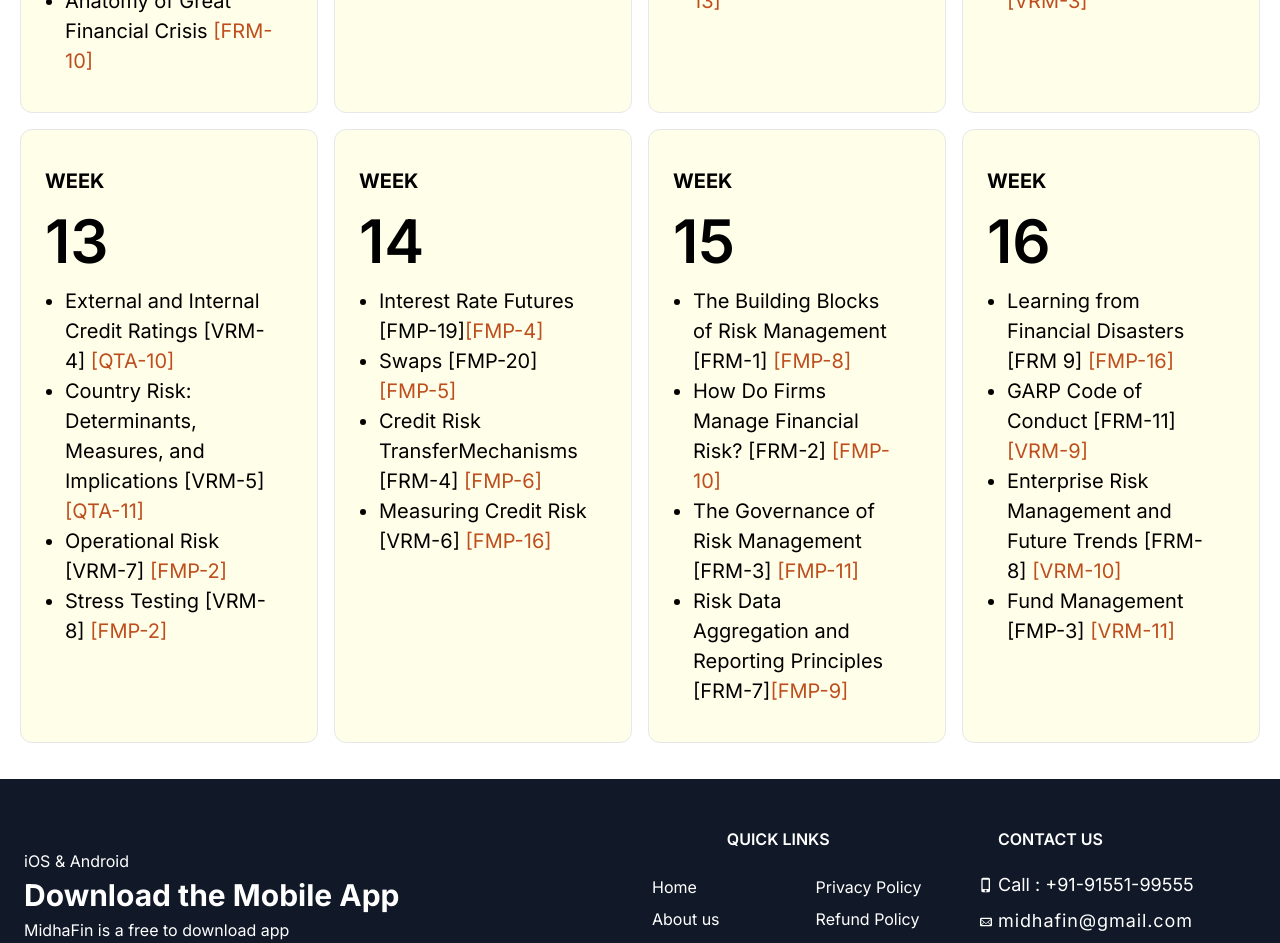
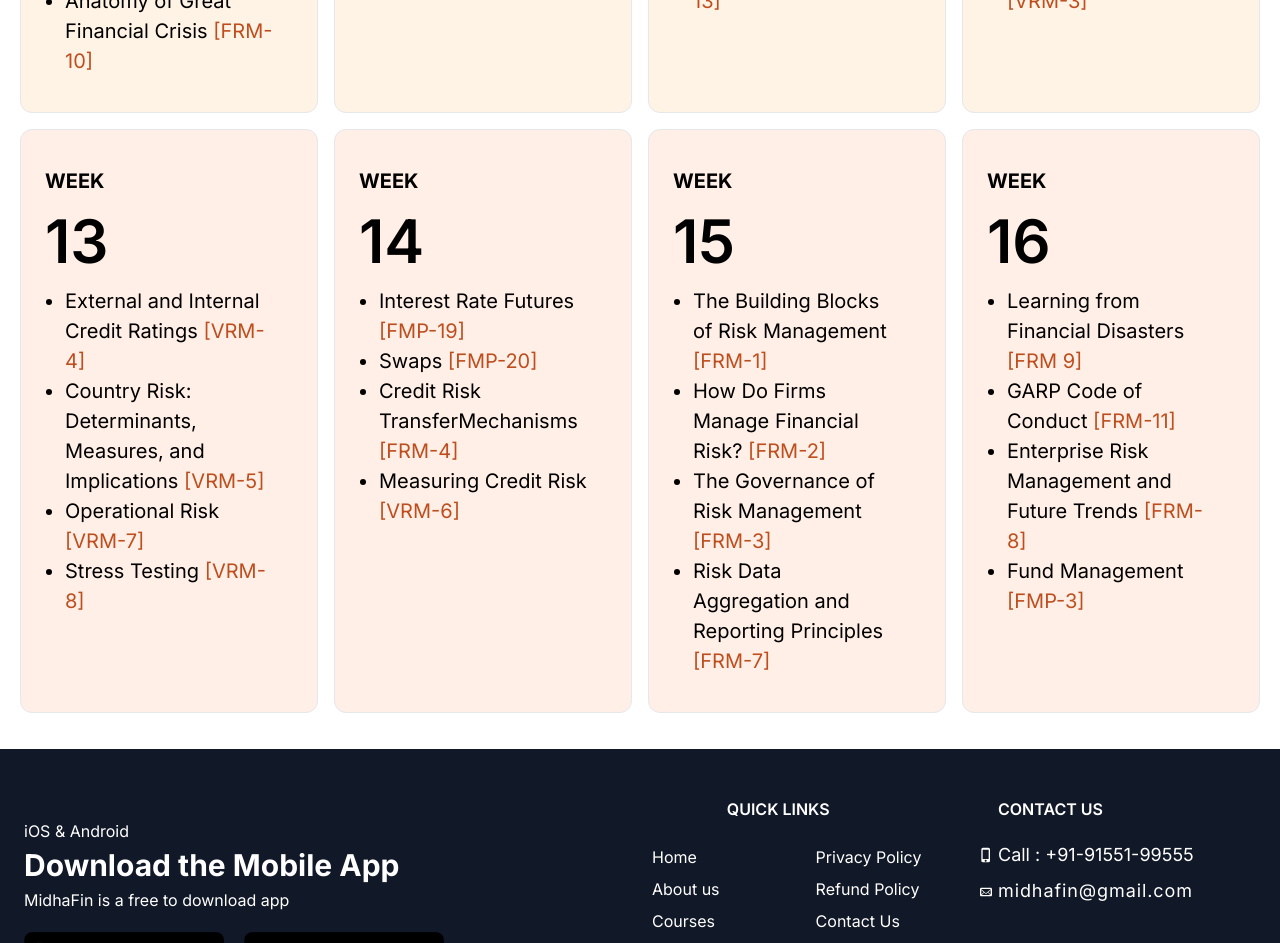
Before and after one commit to midhadomains/frm_midhafin_nextjs, a Next.js app: page /part-1/study-plan in a window 1280 px wide. Shown: the part 2780-3723 px from the top of the page. Built offline with nearby package versions, Linux system fonts and the light colour scheme.

Commit message:
made correction in color code

```diff
--- a/app/part-1/study-plan/page.jsx
+++ b/app/part-1/study-plan/page.jsx
@@ -145,7 +145,7 @@ export default function Page() {
                         )}
                         {activeOverview1 === "Week 5-8" && (
                             <div className='grid grid-cols-2 lg:grid-cols-4 gap-4'>
-                                <div className='bg-[#FFF78A33] px-2 sm:px-6 py-9 rounded-xl border'>
+                                <div className='bg-[#FFE38233] px-2 sm:px-6 py-9 rounded-xl border'>
                                     <h3 className='text-[16px] sm:text-[20px] leading-[5px] font-bold'>WEEK</h3>
                                     <h1 className='text-[46px] sm:text-[60px] font-semibold'>05</h1>
                                     <ul className='list-disc list-outside mx-5'>
@@ -154,7 +154,7 @@ export default function Page() {
                                         <li className='text-[12px] sm:text-[18px]'>Insurance Companies and Pension Plans <span className='text-[#BE4E1E]'>[FMP-2]</span></li>
                                     </ul>
                                 </div>
-                                <div className='bg-[#FFF78A33] px-2 sm:px-6 py-9 rounded-xl border'>
+                                <div className='bg-[#FFE38233] px-2 sm:px-6 py-9 rounded-xl border'>
                                     <h3 className='text-[16px] sm:text-[20px] leading-[5px] font-bold'>WEEK</h3>
                                     <h1 className='text-[46px] sm:text-[60px] font-semibold'>06</h1>
                                     <ul className='list-disc list-outside mx-5'>
@@ -165,7 +165,7 @@ export default function Page() {
                                         <li className='text-[12px] sm:text-[18px]'>Futures Markets  <span className='text-[#BE4E1E]'>[FMP-7]]</span></li>
                                     </ul>
                                 </div>
-                                <div className='bg-[#FFF78A33] px-2 sm:px-6 py-9 rounded-xl border'>
+                                <div className='bg-[#FFE38233] px-2 sm:px-6 py-9 rounded-xl border'>
                                     <h3 className='text-[16px] sm:text-[20px] leading-[5px] font-bold'>WEEK</h3>
                                     <h1 className='text-[46px] sm:text-[60px] font-semibold'>07</h1>
                                     <ul className='list-disc list-outside mx-5'>
@@ -175,7 +175,7 @@ export default function Page() {
                                         <li className='text-[12px] sm:text-[18px]'>Foreign Exchange Markets <span className='text-[#BE4E1E]'>[FMP-9]</span></li>
                                     </ul>
                                 </div>
-                                <div className='bg-[#FFF78A33] px-2 sm:px-6 py-9 rounded-xl border'>
+                                <div className='bg-[#FFE38233] px-2 sm:px-6 py-9 rounded-xl border'>
                                     <h3 className='text-[16px] sm:text-[20px] leading-[5px] font-bold'>WEEK</h3>
                                     <h1 className='text-[46px] sm:text-[60px] font-semibold'>08</h1>
                                     <ul className='list-disc list-outside mx-5'>
@@ -190,7 +190,7 @@ export default function Page() {
                         )}
                         {activeOverview1 === "Week 9-12" && (
                             <div className='grid grid-cols-2 lg:grid-cols-4 gap-4'>
-                                <div className='bg-[#FFF78A33] px-2 sm:px-6 py-9 rounded-xl border'>
+                                <div className='bg-[#FFC47E33] px-2 sm:px-6 py-9 rounded-xl border'>
                                     <h3 className='text-[16px] sm:text-[20px] leading-[5px] font-bold'>WEEK</h3>
                                     <h1 className='text-[46px] sm:text-[60px] font-semibold'>09</h1>
                                     <ul className='list-disc list-outside mx-5'>
@@ -200,7 +200,7 @@ export default function Page() {
                                         <li className='text-[12px] sm:text-[18px]'>Anatomy of Great Financial Crisis  <span className='text-[#BE4E1E]'>[FRM-10]</span></li>
                                     </ul>
                                 </div>
-                                <div className='bg-[#FFF78A33]  px-2 sm:px-6 py-9 rounded-xl border'>
+                                <div className='bg-[#FFC47E33]  px-2 sm:px-6 py-9 rounded-xl border'>
                                     <h3 className='text-[16px] sm:text-[20px] leading-[5px] font-bold'>WEEK</h3>
                                     <h1 className='text-[46px] sm:text-[60px] font-semibold'>10</h1>
                                     <ul className='list-disc list-outside mx-5'>
@@ -211,7 +211,7 @@ export default function Page() {
                                         <li className='text-[12px] sm:text-[18px]'>Banks  <span className='text-[#BE4E1E]'>[FMP-1]</span></li>
                                     </ul>
                                 </div>
-                                <div className='bg-[#FFF78A33]  px-2 sm:px-6 py-9 rounded-xl border'>
+                                <div className='bg-[#FFC47E33]  px-2 sm:px-6 py-9 rounded-xl border'>
                                     <h3 className='text-[16px] sm:text-[20px] leading-[5px] font-bold'>WEEK</h3>
                                     <h1 className='text-[46px] sm:text-[60px] font-semibold'>11</h1>
                                     <ul className='list-disc list-outside mx-5'>
@@ -221,7 +221,7 @@ export default function Page() {
                                         <li className='text-[12px] sm:text-[18px]'> Simulation and Bootstrapping <span className='text-[#BE4E1E]'>[QTA-13]</span></li>
                                     </ul>
                                 </div>
-                                <div className='bg-[#FFF78A33]  px-2 sm:px-6 py-9 rounded-xl border'>
+                                <div className='bg-[#FFC47E33]  px-2 sm:px-6 py-9 rounded-xl border'>
                                     <h3 className='text-[16px] sm:text-[20px] leading-[5px] font-bold'>WEEK</h3>
                                     <h1 className='text-[46px] sm:text-[60px] font-semibold'>12</h1>
                                     <ul className='list-disc list-outside mx-5'>
@@ -235,7 +235,7 @@ export default function Page() {
                         )}
                         {activeOverview1 === "Week 13-16" && (
                             <div className='grid grid-cols-2 lg:grid-cols-4 gap-4'>
-                                <div className='bg-[#FFF78A33]  px-2 sm:px-6 py-9 rounded-xl border'>
+                                <div className='bg-[#FFAD8433]  px-2 sm:px-6 py-9 rounded-xl border'>
                                     <h3 className='text-[16px] sm:text-[20px] leading-[5px] font-bold'>WEEK</h3>
                                     <h1 className='text-[46px] sm:text-[60px] font-semibold'>13</h1>
                                     <ul className='list-disc list-outside mx-5'>
@@ -245,7 +245,7 @@ export default function Page() {
                                         <li className='text-[12px] sm:text-[18px]'>Stress Testing [VRM-8] <span className='text-[#BE4E1E]'>[FMP-2]</span></li>
                                     </ul>
                                 </div>
-                                <div className='bg-[#FFF78A33]  px-2 sm:px-6 py-9 rounded-xl border'>
+                                <div className='bg-[#FFAD8433]  px-2 sm:px-6 py-9 rounded-xl border'>
                                     <h3 className='text-[16px] sm:text-[20px] leading-[5px] font-bold'>WEEK</h3>
                                     <h1 className='text-[46px] sm:text-[60px] font-semibold'>14</h1>
                                     <ul className='list-disc list-outside mx-5'>
@@ -255,7 +255,7 @@ export default function Page() {
                                         <li className='text-[12px] sm:text-[18px]'>Measuring Credit Risk [VRM-6] <span className='text-[#BE4E1E]'>[FMP-16]</span></li>
                                     </ul>
                                 </div>
-                                <div className='bg-[#FFF78A33]  px-2 sm:px-6 py-9 rounded-xl border'>
+                                <div className='bg-[#FFAD8433]  px-2 sm:px-6 py-9 rounded-xl border'>
                                     <h3 className='text-[16px] sm:text-[20px] leading-[5px] font-bold'>WEEK</h3>
                                     <h1 className='text-[46px] sm:text-[60px] font-semibold'>15</h1>
                                     <ul className='list-disc list-outside mx-5'>
@@ -265,7 +265,7 @@ export default function Page() {
                                         <li className='text-[12px] sm:text-[18px]'>Risk Data Aggregation and Reporting Principles [FRM-7]<span className='text-[#BE4E1E]'>[FMP-9]</span></li>
                                     </ul>
                                 </div>
-                                <div className='bg-[#FFF78A33]  px-2 sm:px-6 py-9 rounded-xl border'>
+                                <div className='bg-[#FFAD8433]  px-2 sm:px-6 py-9 rounded-xl border'>
                                     <h3 className='text-[16px] sm:text-[20px] leading-[5px] font-bold'>WEEK</h3>
                                     <h1 className='text-[46px] sm:text-[60px] font-semibold'>16</h1>
                                     <ul className='list-disc list-outside mx-5'>
@@ -319,7 +319,7 @@ export default function Page() {
                             </div>
                         </div>
                         <div className='grid  my-4 lg:grid-cols-4 gap-4'>
-                            <div className='bg-[#FFF78A33] px-6 py-9 rounded-xl border'>
+                            <div className='bg-[#FFE38233] px-6 py-9 rounded-xl border'>
                                 <h3 className='text-[20px] font-bold'>WEEK</h3>
                                 <h1 className='text-[60px] font-semibold'>05</h1>
                                 <ul className='list-disc list-outside mx-5'>
@@ -328,7 +328,7 @@ export default function Page() {
                                     <li className='text-[20px]'>Insurance Companies and Pension Plans <span className='text-[#BE4E1E]'>[FMP-2]</span></li>
                                 </ul>
                             </div>
-                            <div className='bg-[#FFF78A33] px-6 py-9 rounded-xl border'>
+                            <div className='bg-[#FFE38233] px-6 py-9 rounded-xl border'>
                                 <h3 className='text-[20px] font-bold'>WEEK</h3>
                                 <h1 className='text-[60px] font-semibold'>06</h1>
                                 <ul className='list-disc list-outside mx-5'>
@@ -336,10 +336,10 @@ export default function Page() {
                                     <li className='text-[20px]'>Exchanges and OTC Markets <span className='text-[#BE4E1E]'>[FMP-5]</span></li>
                                     <li className='text-[20px]'>Central Clearing <span className='text-[#BE4E1E]'>[FMP-6]</span></li>
                                     <li className='text-[20px]'>Properties of Interest Rates (Part 1) <span className='text-[#BE4E1E]'>[FMP-16]</span></li>
-                                    <li className='text-[20px]'>Futures Markets  <span className='text-[#BE4E1E]'>[FMP-7]]</span></li>
+                                    <li className='text-[20px]'>Futures Markets  <span className='text-[#BE4E1E]'>[FMP-7]</span></li>
                                 </ul>
                             </div>
-                            <div className='bg-[#FFF78A33] px-6 py-9 rounded-xl border'>
+                            <div className='bg-[#FFE38233] px-6 py-9 rounded-xl border'>
                                 <h3 className='text-[20px] font-bold'>WEEK</h3>
                                 <h1 className='text-[60px] font-semibold'>07</h1>
                                 <ul className='list-disc list-outside mx-5'>
@@ -349,7 +349,7 @@ export default function Page() {
                                     <li className='text-[20px]'>Foreign Exchange Markets <span className='text-[#BE4E1E]'>[FMP-9]</span></li>
                                 </ul>
                             </div>
-                            <div className='bg-[#FFF78A33] px-6 py-9 rounded-xl border'>
+                            <div className='bg-[#FFE38233] px-6 py-9 rounded-xl border'>
                                 <h3 className='text-[20px] font-bold'>WEEK</h3>
                                 <h1 className='text-[60px] font-semibold'>08</h1>
                                 <ul className='list-disc list-outside mx-5'>
@@ -362,7 +362,7 @@ export default function Page() {
                             </div>
                         </div>
                         <div className='grid  my-4 lg:grid-cols-4 gap-4'>
-                            <div className='bg-[#FFF78A33] px-6 py-9 rounded-xl border'>
+                            <div className='bg-[#FFC47E33] px-6 py-9 rounded-xl border'>
                                 <h3 className='text-[20px] font-bold'>WEEK</h3>
                                 <h1 className='text-[60px] font-semibold'>09</h1>
                                 <ul className='list-disc list-outside mx-5'>
@@ -372,7 +372,7 @@ export default function Page() {
                                     <li className='text-[20px]'>Anatomy of Great Financial Crisis  <span className='text-[#BE4E1E]'>[FRM-10]</span></li>
                                 </ul>
                             </div>
-                            <div className='bg-[#FFF78A33] px-6 py-9 rounded-xl border'>
+                            <div className='bg-[#FFC47E33] px-6 py-9 rounded-xl border'>
                                 <h3 className='text-[20px] font-bold'>WEEK</h3>
                                 <h1 className='text-[60px] font-semibold'>10</h1>
                                 <ul className='list-disc list-outside mx-5'>
@@ -383,7 +383,7 @@ export default function Page() {
                                     <li className='text-[20px]'>Banks  <span className='text-[#BE4E1E]'>[FMP-1]</span></li>
                                 </ul>
                             </div>
-                            <div className='bg-[#FFF78A33] px-6 py-9 rounded-xl border'>
+                            <div className='bg-[#FFC47E33] px-6 py-9 rounded-xl border'>
                                 <h3 className='text-[20px] font-bold'>WEEK</h3>
                                 <h1 className='text-[60px] font-semibold'>11</h1>
                                 <ul className='list-disc list-outside mx-5'>
@@ -393,7 +393,7 @@ export default function Page() {
                                     <li className='text-[20px]'> Simulation and Bootstrapping <span className='text-[#BE4E1E]'>[QTA-13]</span></li>
                                 </ul>
                             </div>
-                            <div className='bg-[#FFF78A33] px-6 py-9 rounded-xl border'>
+                            <div className='bg-[#FFC47E33] px-6 py-9 rounded-xl border'>
                                 <h3 className='text-[20px] font-bold'>WEEK</h3>
                                 <h1 className='text-[60px] font-semibold'>12</h1>
                                 <ul className='list-disc list-outside mx-5'>
@@ -405,44 +405,44 @@ export default function Page() {
                             </div>
                         </div>
                         <div className='grid  my-4 lg:grid-cols-4 gap-4'>
-                            <div className='bg-[#FFF78A33] px-6 py-9 rounded-xl border'>
+                            <div className='bg-[#FFAD8433] px-6 py-9 rounded-xl border'>
                                 <h3 className='text-[20px] font-bold'>WEEK</h3>
                                 <h1 className='text-[60px] font-semibold'>13</h1>
                                 <ul className='list-disc list-outside mx-5'>
-                                    <li className='text-[20px]'>External and Internal Credit Ratings [VRM-4] <span className='text-[#BE4E1E]'>[QTA-10]</span></li>
-                                    <li className='text-[20px]'>Country Risk: Determinants, Measures, and Implications [VRM-5] <span className='text-[#BE4E1E]'>[QTA-11]</span></li>
-                                    <li className='text-[20px]'>Operational Risk [VRM-7] <span className='text-[#BE4E1E]'>[FMP-2]</span></li>
-                                    <li className='text-[20px]'>Stress Testing [VRM-8] <span className='text-[#BE4E1E]'>[FMP-2]</span></li>
+                                    <li className='text-[20px]'>External and Internal Credit Ratings  <span className='text-[#BE4E1E]'>[VRM-4]</span></li>
+                                    <li className='text-[20px]'>Country Risk: Determinants, Measures, and Implications  <span className='text-[#BE4E1E]'>[VRM-5]</span></li>
+                                    <li className='text-[20px]'>Operational Risk  <span className='text-[#BE4E1E]'>[VRM-7]</span></li>
+                                    <li className='text-[20px]'>Stress Testing  <span className='text-[#BE4E1E]'>[VRM-8]</span></li>
                                 </ul>
                             </div>
-                            <div className='bg-[#FFF78A33] px-6 py-9 rounded-xl border'>
+                            <div className='bg-[#FFAD8433] px-6 py-9 rounded-xl border'>
                                 <h3 className='text-[20px] font-bold'>WEEK</h3>
                                 <h1 className='text-[60px] font-semibold'>14</h1>
                                 <ul className='list-disc list-outside mx-5'>
-                                    <li className='text-[20px]'>Interest Rate Futures [FMP-19]<span className='text-[#BE4E1E]'>[FMP-4]</span></li>
-                                    <li className='text-[20px]'>Swaps [FMP-20] <span className='text-[#BE4E1E]'>[FMP-5]</span></li>
-                                    <li className='text-[20px]'>Credit Risk TransferMechanisms [FRM-4] <span className='text-[#BE4E1E]'>[FMP-6]</span></li>
-                                    <li className='text-[20px]'>Measuring Credit Risk [VRM-6] <span className='text-[#BE4E1E]'>[FMP-16]</span></li>
+                                    <li className='text-[20px]'>Interest Rate Futures <span className='text-[#BE4E1E]'>[FMP-19]</span></li>
+                                    <li className='text-[20px]'>Swaps  <span className='text-[#BE4E1E]'>[FMP-20]</span></li>
+                                    <li className='text-[20px]'>Credit Risk TransferMechanisms  <span className='text-[#BE4E1E]'>[FRM-4]</span></li>
+                                    <li className='text-[20px]'>Measuring Credit Risk  <span className='text-[#BE4E1E]'>[VRM-6]</span></li>
                                 </ul>
                             </div>
-                            <div className='bg-[#FFF78A33] px-6 py-9 rounded-xl border'>
+                            <div className='bg-[#FFAD8433] px-6 py-9 rounded-xl border'>
                                 <h3 className='text-[20px] font-bold'>WEEK</h3>
                                 <h1 className='text-[60px] font-semibold'>15</h1>
                                 <ul className='list-disc list-outside mx-5'>
-                                    <li className='text-[20px]'>The Building Blocks of Risk Management [FRM-1] <span className='text-[#BE4E1E]'>[FMP-8]</span></li>
-                                    <li className='text-[20px]'>How Do Firms Manage Financial Risk? [FRM-2] <span className='text-[#BE4E1E]'>[FMP-10]</span></li>
-                                    <li className='text-[20px]'>The Governance of Risk Management [FRM-3] <span className='text-[#BE4E1E]'>[FMP-11]</span></li>
-                                    <li className='text-[20px]'>Risk Data Aggregation and Reporting Principles [FRM-7]<span className='text-[#BE4E1E]'>[FMP-9]</span></li>
+                                    <li className='text-[20px]'>The Building Blocks of Risk Management  <span className='text-[#BE4E1E]'>[FRM-1]</span></li>
+                                    <li className='text-[20px]'>How Do Firms Manage Financial Risk?  <span className='text-[#BE4E1E]'>[FRM-2]</span></li>
+                                    <li className='text-[20px]'>The Governance of Risk Management  <span className='text-[#BE4E1E]'>[FRM-3]</span></li>
+                                    <li className='text-[20px]'>Risk Data Aggregation and Reporting Principles <span className='text-[#BE4E1E]'>[FRM-7]</span></li>
                                 </ul>
                             </div>
-                            <div className='bg-[#FFF78A33] px-6 py-9 rounded-xl border'>
+                            <div className='bg-[#FFAD8433] px-6 py-9 rounded-xl border'>
                                 <h3 className='text-[20px] font-bold'>WEEK</h3>
                                 <h1 className='text-[60px] font-semibold'>16</h1>
                                 <ul className='list-disc list-outside mx-5'>
-                                    <li className='text-[20px]'>Learning from Financial Disasters [FRM 9]  <span className='text-[#BE4E1E]'>[FMP-16]</span></li>
-                                    <li className='text-[20px]'>GARP Code of Conduct [FRM-11] <span className='text-[#BE4E1E]'>[VRM-9]</span></li>
-                                    <li className='text-[20px]'>Enterprise Risk Management and Future Trends [FRM-8] <span className='text-[#BE4E1E]'>[VRM-10]</span></li>
-                                    <li className='text-[20px]'>Fund Management [FMP-3] <span className='text-[#BE4E1E]'>[VRM-11]</span></li>
+                                    <li className='text-[20px]'>Learning from Financial Disasters   <span className='text-[#BE4E1E]'>[FRM 9]</span></li>
+                                    <li className='text-[20px]'>GARP Code of Conduct  <span className='text-[#BE4E1E]'>[FRM-11]</span></li>
+                                    <li className='text-[20px]'>Enterprise Risk Management and Future Trends  <span className='text-[#BE4E1E]'>[FRM-8]</span></li>
+                                    <li className='text-[20px]'>Fund Management  <span className='text-[#BE4E1E]'>[FMP-3]</span></li>
                                 </ul>
                             </div>
                         </div>
```
